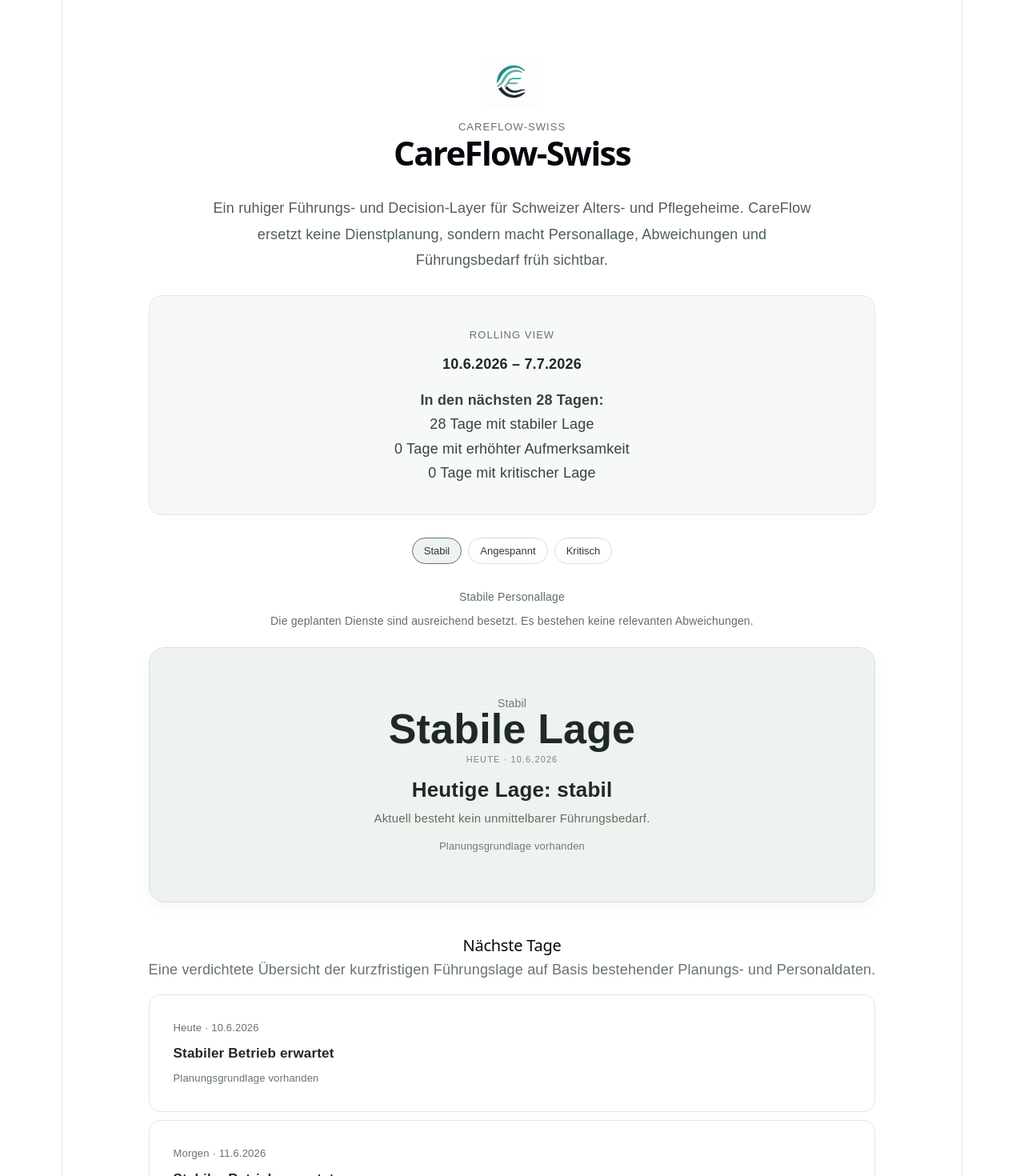
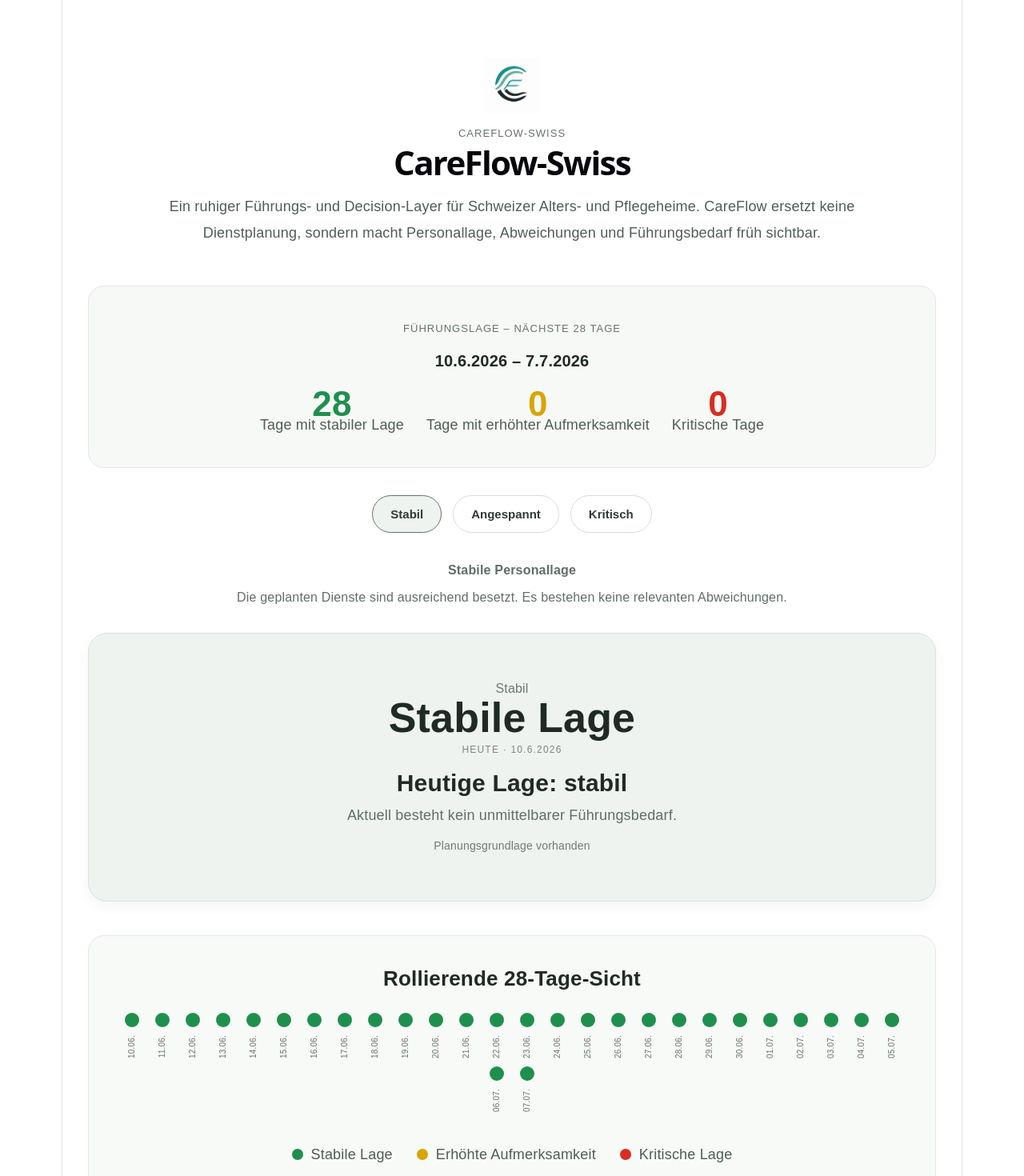
Before and after one commit to abbizco-bot/careflow-swiss, a React (Vite) app in the folder frontend/: page / in a window 1280 px wide. Shown: the top 1470 px of the page at 80% size. Built offline with nearby package versions, Linux system fonts and the light colour scheme; no server answers.

Commit message:
style: add rolling 28 day timeline

```diff
--- a/frontend/src/App.tsx
+++ b/frontend/src/App.tsx
@@ -26,15 +26,11 @@
   return "stable";
 }
 
-function dayBackground(daySeverity?: string) {
-  if (daySeverity === "critical") return "#f3eaea";
-  if (daySeverity === "attention") return "#f5f7f6";
-  return "#ffffff";
+function severityColor(severity: Severity) {
+  if (severity === "critical") return "#d92d20";
+  if (severity === "attention") return "#d9a404";
+  return "#1f8f4e";
 }
-
-// DEMO ONLY:
-// This function overrides backend data to simulate leadership scenarios
-// for pilot presentations. Not part of production logic.
 
 function applyDemoScenarioToDays(
   days: Day[],
@@ -50,13 +46,17 @@
     }
 
     if (scenario.key === "mixed") {
-      newDay.daySeverity = index === 3 ? "attention" : "stable";
+      if (index >= 4 && index <= 8) {
+        newDay.daySeverity = "attention";
+      } else {
+        newDay.daySeverity = "stable";
+      }
     }
 
     if (scenario.key === "critical") {
-      if (index === 0) {
+      if (index === 9) {
         newDay.daySeverity = "critical";
-      } else if (index === 2) {
+      } else if (index >= 4 && index <= 8) {
         newDay.daySeverity = "attention";
       } else {
         newDay.daySeverity = "stable";
@@ -146,8 +146,6 @@
       const data = await res.json();
       const baseDays = data.days || [];
 
-      // DEMO ONLY: apply visual scenario overlay
-
       const demoDays = applyDemoScenarioToDays(baseDays, selectedScenario);
 
       setDays(demoDays);
@@ -163,7 +161,7 @@
         margin: "72px auto",
         fontFamily: "Arial",
         color: "#1f2a24",
-        padding: "0 24px",
+        padding: "0 32px",
       }}
     >
       <header
@@ -172,17 +170,17 @@
           flexDirection: "column",
           alignItems: "center",
           textAlign: "center",
-          marginBottom: 40,
+          marginBottom: 50,
         }}
       >
         <img
           src={logo}
           alt="CareFlow-Swiss"
           style={{
-            width: 64,
-            height: 64,
+            width: 70,
+            height: 70,
             objectFit: "contain",
-            marginBottom: 10,
+            marginBottom: 12,
           }}
         />
 
@@ -192,7 +190,7 @@
             textTransform: "uppercase",
             letterSpacing: "0.08em",
             color: "#66736b",
-            marginBottom: 6,
+            marginBottom: 10,
           }}
         >
           CareFlow-Swiss
@@ -202,28 +200,26 @@
           {copy.appTitle}
         </h1>
 
-      </header>
-
-      <section style={{ marginBottom: 28, textAlign: "center" }}>
         <p
           style={{
-            maxWidth: 760,
-            margin: "0 auto",
+            maxWidth: 920,
+            marginTop: 26,
             lineHeight: 1.8,
             color: "#4f5d55",
+            fontSize: 18,
           }}
         >
           {copy.appSubtitle}
         </p>
-      </section>
+      </header>
 
       <section
         style={{
           background: "#f7f9f7",
           border: "1px solid #e1e8e2",
-          padding: 36,
-          marginBottom: 28,
-          borderRadius: 16,
+          padding: 40,
+          marginBottom: 34,
+          borderRadius: 20,
           textAlign: "center",
         }}
       >
@@ -233,35 +229,86 @@
             textTransform: "uppercase",
             letterSpacing: "0.08em",
             color: "#66736b",
-            marginBottom: 10,
+            marginBottom: 14,
           }}
         >
-          {copy.periodLabel}
+          Führungslage – nächste 28 Tage
         </div>
 
-        <div style={{ fontSize: 18, fontWeight: 600, marginBottom: 16 }}>
+        <div
+          style={{
+            fontSize: 20,
+            fontWeight: 600,
+            marginBottom: 28,
+          }}
+        >
           {formattedStartDate} – {formattedEndDate}
         </div>
 
-        <div style={{ lineHeight: 1.7, color: "#36443c" }}>
-          <strong>
-            {copy.periodIntro} {visibleDays.length} Tagen:
-          </strong>
-          <br />
-          {stableDays} {copy.stableDays}
-          <br />
-          {attentionDays} {copy.attentionDays}
-          <br />
-          {criticalDays} {copy.criticalDays}
+        <div
+          style={{
+            display: "flex",
+            justifyContent: "center",
+            gap: 28,
+            flexWrap: "wrap",
+          }}
+        >
+          <div>
+            <div
+              style={{
+                fontSize: 44,
+                fontWeight: 700,
+                color: "#1f8f4e",
+              }}
+            >
+              {stableDays}
+            </div>
+
+            <div style={{ color: "#4f5d55" }}>
+              Tage mit stabiler Lage
+            </div>
+          </div>
+
+          <div>
+            <div
+              style={{
+                fontSize: 44,
+                fontWeight: 700,
+                color: "#d9a404",
+              }}
+            >
+              {attentionDays}
+            </div>
+
+            <div style={{ color: "#4f5d55" }}>
+              Tage mit erhöhter Aufmerksamkeit
+            </div>
+          </div>
+
+          <div>
+            <div
+              style={{
+                fontSize: 44,
+                fontWeight: 700,
+                color: "#d92d20",
+              }}
+            >
+              {criticalDays}
+            </div>
+
+            <div style={{ color: "#4f5d55" }}>
+              Kritische Tage
+            </div>
+          </div>
         </div>
       </section>
 
       <section
         style={{
-          marginBottom: 28,
+          marginBottom: 34,
           display: "flex",
           justifyContent: "center",
-          gap: 8,
+          gap: 14,
           flexWrap: "wrap",
         }}
       >
@@ -274,14 +321,15 @@
               type="button"
               onClick={() => setSelectedScenarioKey(scenario.key)}
               style={{
-                padding: "8px 14px",
+                padding: "14px 22px",
                 borderRadius: 999,
                 border: isSelected
                   ? "1px solid #617468"
                   : "1px solid #d6ded8",
                 background: isSelected ? "#eef3ef" : "#ffffff",
                 color: "#2f3b34",
-                fontSize: 13,
+                fontSize: 15,
+                fontWeight: 600,
                 cursor: "pointer",
               }}
             >
@@ -294,15 +342,16 @@
       {selectedScenario && (
         <div
           style={{
-            marginBottom: 20,
+            marginBottom: 30,
             textAlign: "center",
             color: "#5f6f65",
-            fontSize: 14,
+            fontSize: 16,
           }}
         >
-          <div style={{ fontWeight: 500, marginBottom: 4 }}>
+          <div style={{ fontWeight: 600, marginBottom: 8 }}>
             {selectedScenario.title}
           </div>
+
           <div>{selectedScenario.description}</div>
         </div>
       )}
@@ -313,26 +362,32 @@
           border: "1px solid #d8e2da",
           padding: 56,
           marginBottom: 42,
-          borderRadius: 20,
+          borderRadius: 24,
           textAlign: "center",
           boxShadow: "0 6px 18px rgba(0,0,0,0.04)",
         }}
       >
-        <div style={{ fontSize: 14, marginBottom: 6, color: "#6b7a70" }}>
+        <div style={{ fontSize: 16, marginBottom: 10, color: "#6b7a70" }}>
           {selectedScenario?.label}
         </div>
 
-        <div style={{ fontSize: 52, fontWeight: 600, marginBottom: 12 }}>
+        <div
+          style={{
+            fontSize: 52,
+            fontWeight: 700,
+            marginBottom: 14,
+          }}
+        >
           {todayStatusLabel}
         </div>
 
         <div
           style={{
-            fontSize: 11,
+            fontSize: 12,
             textTransform: "uppercase",
             letterSpacing: "0.1em",
             color: "#7a8880",
-            marginBottom: 12,
+            marginBottom: 16,
           }}
         >
           {copy.today} · {new Date(today.date).toLocaleDateString("de-CH")}
@@ -340,77 +395,149 @@
 
         <div
           style={{
-            fontSize: 26,
+            fontSize: 30,
             fontWeight: 600,
-            marginBottom: 10,
+            marginBottom: 14,
           }}
         >
           {copy.todayFocus[normalizeSeverity(today.daySeverity)].title}
         </div>
 
-        <div style={{ fontSize: 15, color: "#5f6f65", marginBottom: 8 }}>
+        <div
+          style={{
+            fontSize: 18,
+            color: "#5f6f65",
+            marginBottom: 12,
+          }}
+        >
           {copy.todayFocus[normalizeSeverity(today.daySeverity)].detail}
         </div>
 
-        <div style={{ fontSize: 13, color: "#6f7b72" }}>
+        <div style={{ fontSize: 14, color: "#6f7b72" }}>
           {today.hasReferencePlan
             ? copy.planningBaseAvailable
             : copy.planningBaseMissing}
         </div>
       </section>
 
-      <section style={{ marginBottom: 18 }}>
-        <h2 style={{ fontSize: 20, marginBottom: 6 }}>{copy.nextDaysTitle}</h2>
-        <p style={{ color: "#66736b", margin: 0 }}>
-          {copy.nextDaysSubtitle}
-        </p>
-      </section>
-
-      <section style={{ marginBottom: 40 }}>
-        {visibleDays.slice(0, 7).map((day, index) => (
-          <div
-            key={day.date}
+      <section
         style={{
-              background: dayBackground(day.daySeverity),
-              padding: "28px 30px",
-              marginBottom: 10,
-              border: "1px solid #e2e8e2",
-              borderRadius: 14,
-              textAlign: "left",
+          background: "#f8faf8",
+          border: "1px solid #e1e8e2",
+          borderRadius: 20,
+          padding: 40,
+          marginBottom: 60,
         }}
       >
         <div
           style={{
-                fontSize: 13,
-                color: "#66736b",
-                marginBottom: 6,
+            fontSize: 26,
+            fontWeight: 600,
+            marginBottom: 30,
+            textAlign: "center",
           }}
         >
-              {index === 0
-                ? copy.today
-                : index === 1
-                  ? copy.tomorrow
-                  : copy.followingDay}{" "}
-              · {new Date(day.date).toLocaleDateString("de-CH")}
+          Rollierende 28-Tage-Sicht
         </div>
 
         <div
           style={{
-                fontSize: 17,
-                fontWeight: 600,
-                marginBottom: 4,
+            display: "flex",
+            gap: 10,
+            justifyContent: "center",
+            flexWrap: "wrap",
+            marginBottom: 40,
           }}
         >
-              {copy.daySentence[normalizeSeverity(day.daySeverity)]}
+          {visibleDays.map((day) => {
+            const severity = normalizeSeverity(day.daySeverity);
+
+            return (
+              <div
+                key={day.date}
+                style={{
+                  display: "flex",
+                  flexDirection: "column",
+                  alignItems: "center",
+                  width: 28,
+                }}
+              >
+                <div
+                  style={{
+                    width: 18,
+                    height: 18,
+                    borderRadius: 999,
+                    background: severityColor(severity),
+                    marginBottom: 10,
+                  }}
+                />
+
+                <div
+                  style={{
+                    fontSize: 10,
+                    color: "#66736b",
+                    writingMode: "vertical-rl",
+                    transform: "rotate(180deg)",
+                  }}
+                >
+                  {new Date(day.date).toLocaleDateString("de-CH", {
+                    day: "2-digit",
+                    month: "2-digit",
+                  })}
+                </div>
+              </div>
+            );
+          })}
         </div>
 
-            <div style={{ fontSize: 13, color: "#66736b" }}>
-              {day.hasReferencePlan
-                ? copy.planningBaseAvailable
-                : copy.planningBaseMissingShort}
+        <div
+          style={{
+            display: "flex",
+            justifyContent: "center",
+            gap: 30,
+            flexWrap: "wrap",
+            color: "#4f5d55",
+          }}
+        >
+          <div style={{ display: "flex", alignItems: "center", gap: 10 }}>
+            <div
+              style={{
+                width: 14,
+                height: 14,
+                borderRadius: 999,
+                background: "#1f8f4e",
+              }}
+            />
+
+            <span>Stabile Lage</span>
+          </div>
+
+          <div style={{ display: "flex", alignItems: "center", gap: 10 }}>
+            <div
+              style={{
+                width: 14,
+                height: 14,
+                borderRadius: 999,
+                background: "#d9a404",
+              }}
+            />
+
+            <span>Erhöhte Aufmerksamkeit</span>
+          </div>
+
+          <div style={{ display: "flex", alignItems: "center", gap: 10 }}>
+            <div
+              style={{
+                width: 14,
+                height: 14,
+                borderRadius: 999,
+                background: "#d92d20",
+              }}
+            />
+
+            <span>Kritische Lage</span>
           </div>
         </div>
-        ))}
       </section>
     </main>
   );
```
Lines whose indentation alone changed are shown as unchanged.
